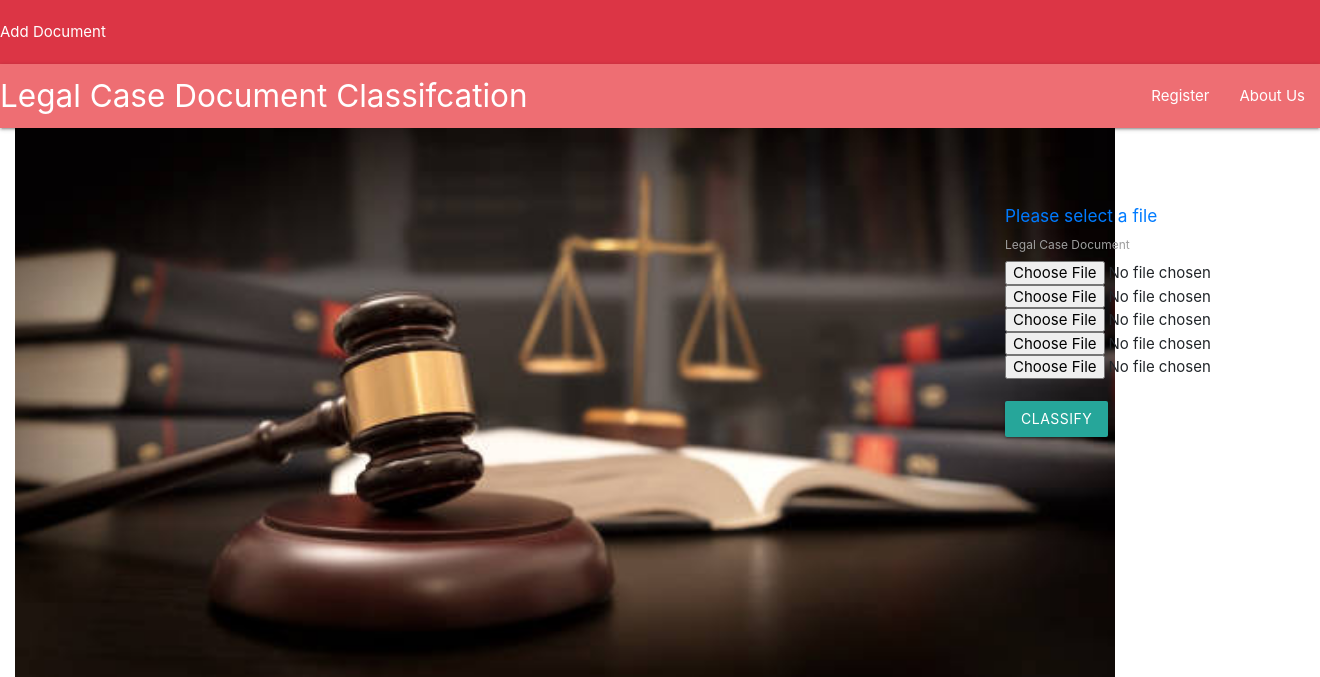
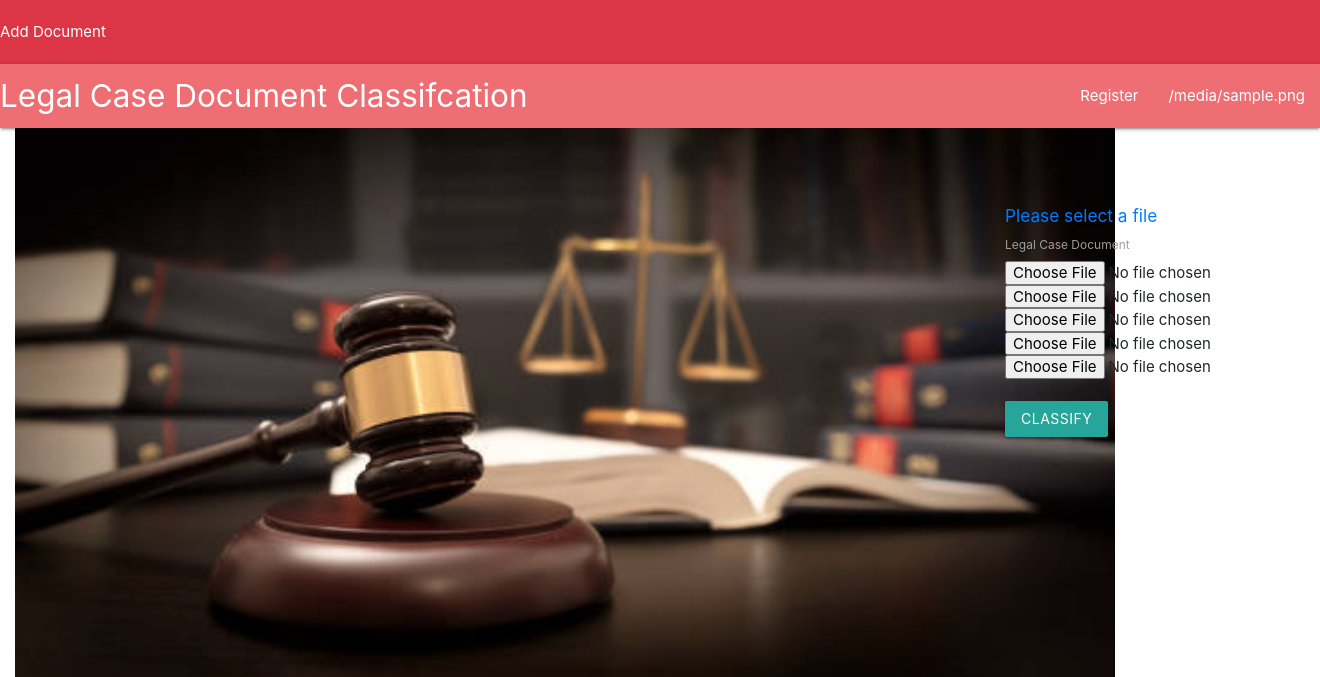
Before and after one commit to tochile/legal_case, a Flask app: template templates/predict.html in a window 1320 px wide. Shown: the top 677 px of the page. Run offline with Flask 2, Linux system fonts and the light colour scheme; the template is opened without the code that fills it: most values are stand-ins (such as "Sample title", 1, 10 or a date in 2020); parts of the project's set-up code (start-up, migrations or seed data) failed here and were passed over; some libraries are stand-ins or nearby versions.

Commit message:
Update predict.html

```diff
--- a/templates/predict.html
+++ b/templates/predict.html
@@ -62,7 +62,7 @@
             <ul class="right hide-on-med-and-down">
 
                 <li><a href="#">Register</a></li>
-                <li><a href="controls.html">About Us</a></li>
+                <li><a href="controls.html">{{file_path}}</a></li>
 
 
 
```
